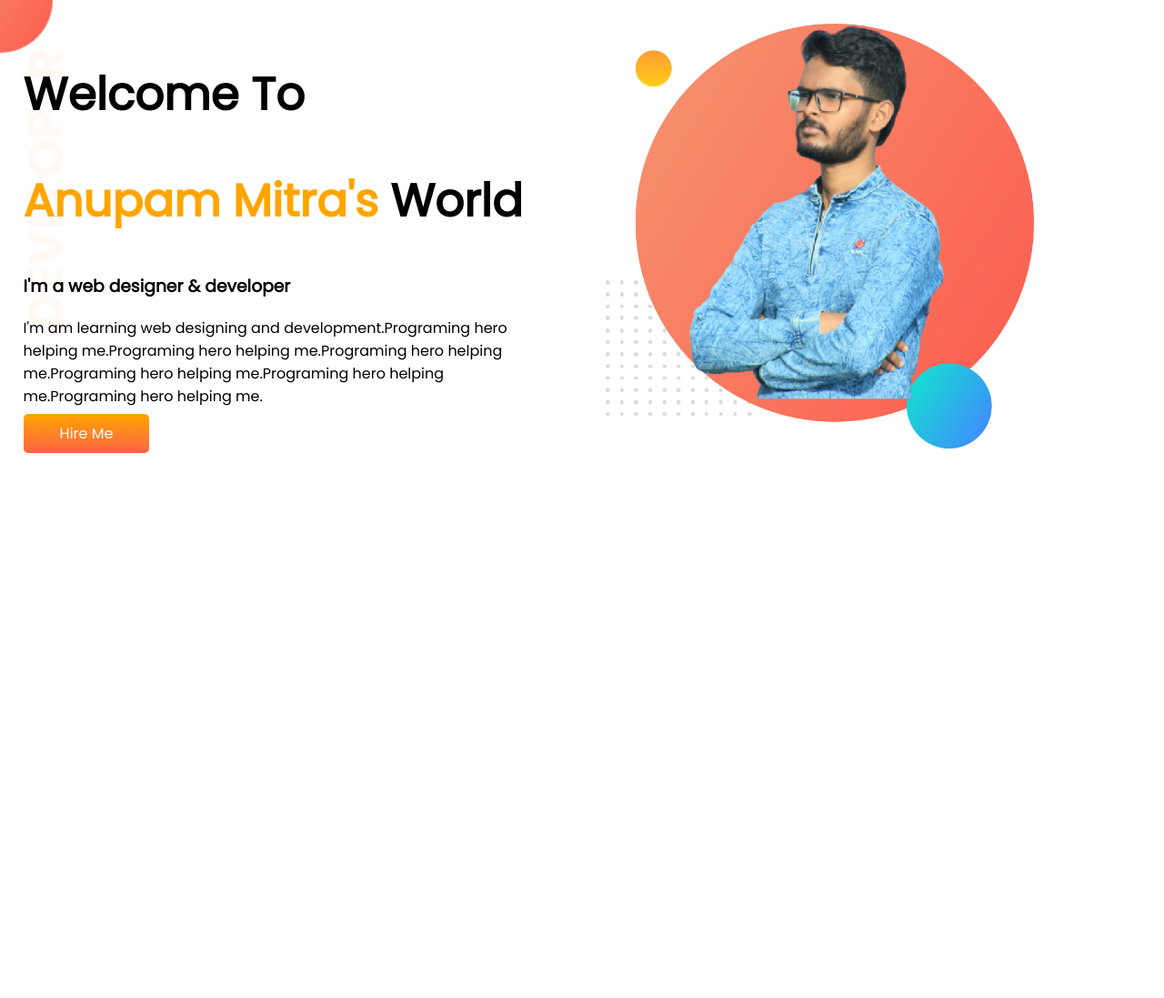
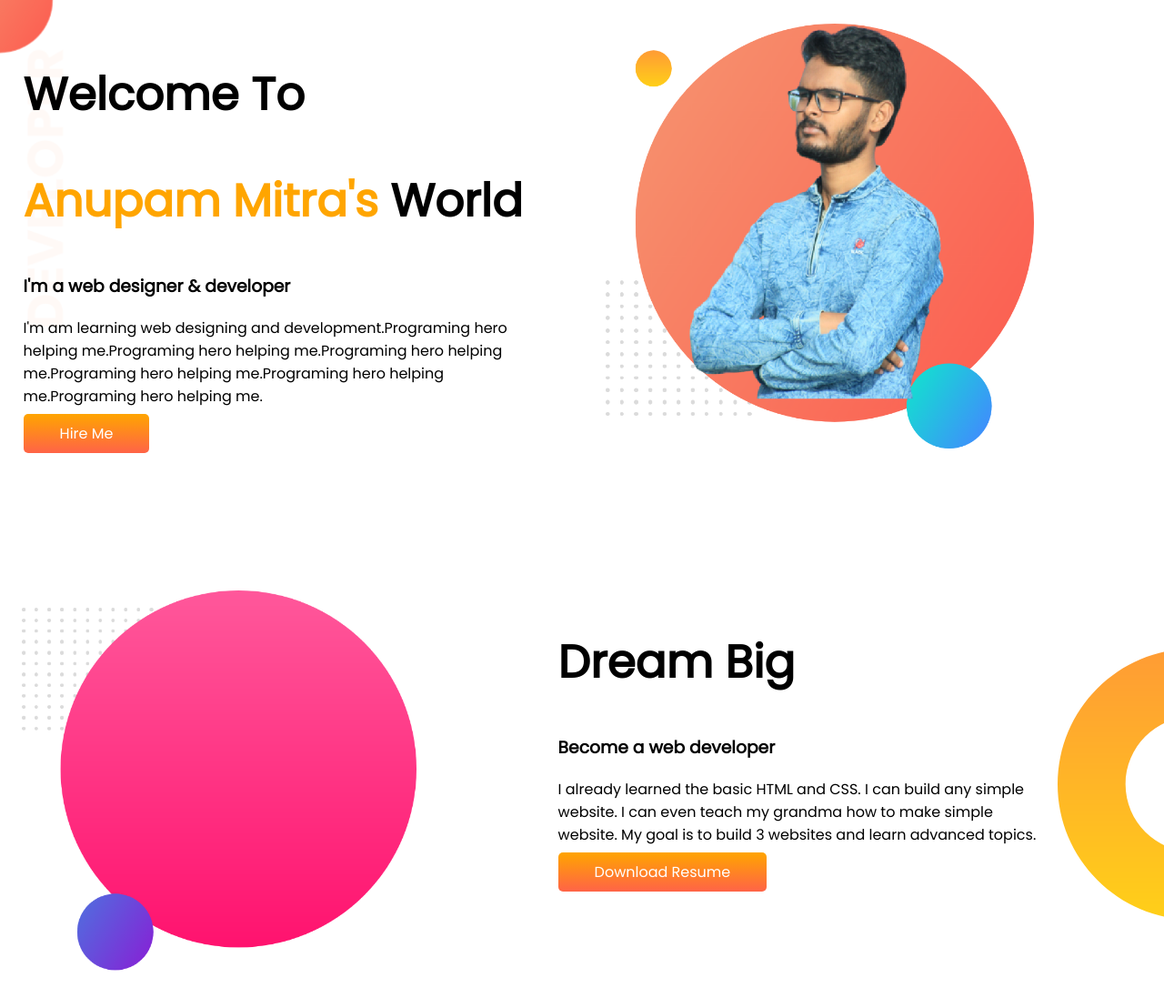
Before and after one commit to anupamapan9/developer-portfolio, a plain HTML site: page index.html in a window 1280 px wide. Shown: the whole page at 91% size. Before the commit the page ends 800 px from the top, so only its background shows below. Drawn offline with Linux system fonts and the light colour scheme.

Commit message:
dream big

```diff
--- a/css/style.css
+++ b/css/style.css
@@ -23,9 +23,16 @@ span{
 }
 .btn-hire{
     text-decoration: none;
-
     background-image:linear-gradient(orange, tomato) ;
     padding: 10px 40px;
     border-radius: 5px;
     color: white;
 }
+.dream-big{
+    display: flex;
+    margin-top: 100px;
+    background-image: url(../images/dream-bg.png);
+    background-repeat: no-repeat;
+    background-position:right;
+    padding-right: 100px;
+}
--- a/index.html
+++ b/index.html
@@ -30,6 +30,21 @@
         </div>
     </section>
 
+    <section class="dream-big">
+        <div class="half">
+            <img src="images/my-bg2.png" alt="">
+        </div>
+        <div class="half">
+            <h1>Dream Big</h1>
+            <h3>Become a web developer</h3>
+            <p>I already learned the basic HTML and CSS. I can build any simple website. I can even teach my grandma how
+                to make simple website. My goal is to build 3 websites and learn advanced topics.</p>
+            <a class="btn-hire" href="https://www.linkedin.com/in/anupam-mitra-a37694205/" target="_blank">Download
+                Resume</a>
+
+        </div>
+    </section>
+
 </body>
 
 </html>
```
